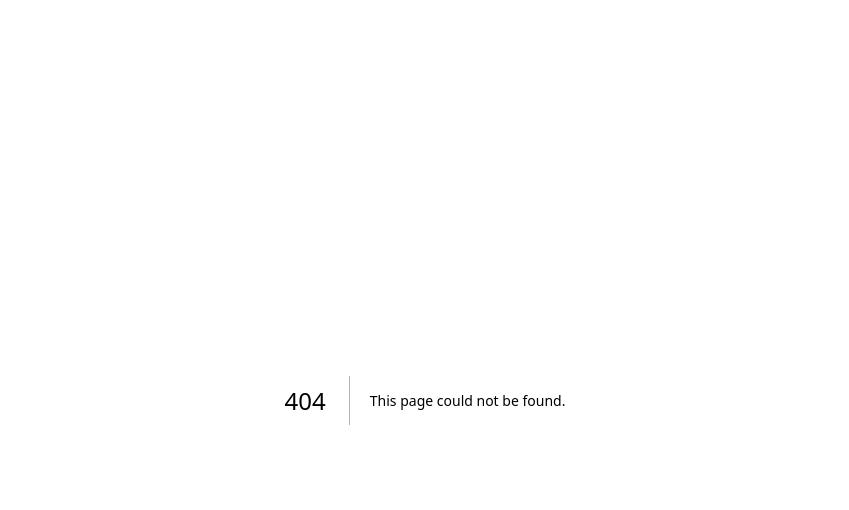
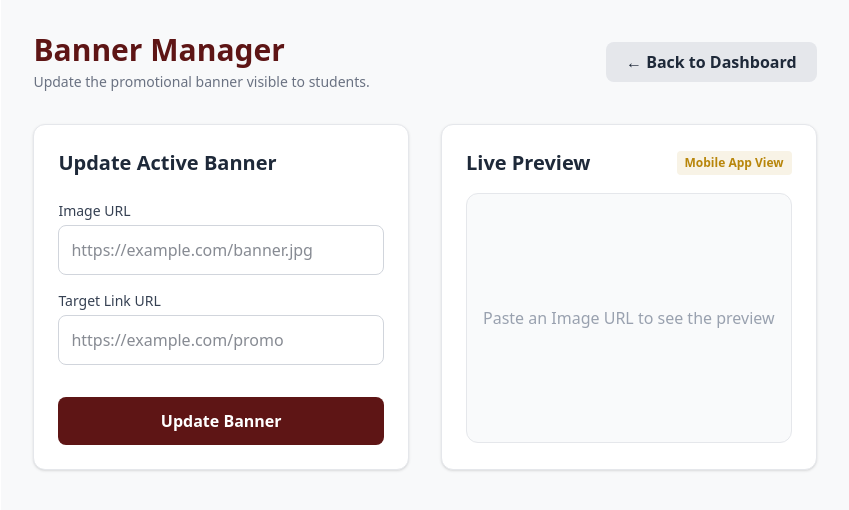
Before and after one commit to ishrawat/trishakti-defence, a Next.js app: page /teacher/banner in a window 1280 px wide. Before the commit this address had no page. Shown: the top 510 px of the page, without its empty margins (215-1064 px from the left). Built offline with nearby package versions, Linux system fonts and the light colour scheme.

Commit message:
feat: admin banner manager UI and API

```diff
--- /dev/null
+++ b/app/api/admin/banner/route.ts
@@ -0,0 +1,24 @@
+export const instant = false;
+import { NextRequest, NextResponse } from 'next/server';
+import { prisma } from '@/lib/prisma';
+import { getUserFromRequest } from '@/lib/auth';
+
+export async function POST(req: NextRequest) {
+  const auth = await getUserFromRequest(req);
+  if (!auth || auth.role !== 'TEACHER') return NextResponse.json({ error: 'Unauthorized' }, { status: 401 });
+
+  try {
+    const { imageUrl, linkUrl } = await req.json();
+
+    if (!imageUrl || !linkUrl) {
+      return NextResponse.json({ error: 'Image URL and Link URL are required' }, { status: 400 });
+    }
+
+    await prisma.banner.updateMany({ data: { isActive: false } });
+    const newBanner = await prisma.banner.create({ data: { imageUrl, linkUrl, isActive: true } });
+
+    return NextResponse.json(newBanner);
+  } catch (error: any) {
+    return NextResponse.json({ error: 'Failed to update banner' }, { status: 500 });
+  }
+}
--- /dev/null
+++ b/app/teacher/banner/page.tsx
@@ -0,0 +1,102 @@
+'use client';
+
+import { useState } from 'react';
+import Link from 'next/link';
+
+export default function BannerManager() {
+  const [imageUrl, setImageUrl] = useState('');
+  const [linkUrl, setLinkUrl] = useState('');
+  const [loading, setLoading] = useState(false);
+  const [success, setSuccess] = useState(false);
+  const [error, setError] = useState('');
+
+  const handleSubmit = async (e: React.FormEvent) => {
+    e.preventDefault();
+    setLoading(true); setSuccess(false); setError('');
+
+    try {
+      const res = await fetch('/api/admin/banner', {
+        method: 'POST',
+        headers: { 'Content-Type': 'application/json' },
+        body: JSON.stringify({ imageUrl, linkUrl }),
+        cache: 'no-store'
+      });
+
+      if (!res.ok) {
+        const data = await res.json();
+        throw new Error(data.error || 'Failed to update banner');
+      }
+
+      setSuccess(true);
+      setImageUrl(''); setLinkUrl('');
+    } catch (err: any) {
+      setError(err.message);
+    } finally {
+      setLoading(false);
+    }
+  };
+
+  return (
+    <div className="p-8 max-w-5xl mx-auto min-h-screen bg-[#F8F9FA] text-gray-900 font-sans">
+      <div className="flex justify-between items-center mb-8">
+        <div>
+          <h1 className="text-3xl font-bold text-[#5e1515]">Banner Manager</h1>
+          <p className="text-gray-500 text-sm mt-1">Update the promotional banner visible to students.</p>
+        </div>
+        <Link href="/teacher" className="bg-gray-200 text-gray-800 px-5 py-2 rounded-lg font-semibold hover:bg-gray-300 transition-colors">
+          &larr; Back to Dashboard
+        </Link>
+      </div>
+
+      <div className="grid grid-cols-1 md:grid-cols-2 gap-8">
+        <div className="bg-white p-6 rounded-xl shadow-sm border border-gray-200 h-fit">
+          <h2 className="text-xl font-bold text-gray-800 mb-6">Update Active Banner</h2>
+
+          {success && (
+            <div className="bg-green-50 text-green-700 p-3 rounded-lg mb-4 text-sm font-bold border border-green-200 flex items-center gap-2">
+              ✅ Banner updated successfully! It is now live.
+            </div>
+          )}
+          {error && (
+            <div className="bg-red-50 text-red-700 p-3 rounded-lg mb-4 text-sm font-bold border border-red-200">
+              ❌ {error}
+            </div>
+          )}
+
+          <form onSubmit={handleSubmit} className="space-y-4">
+            <div>
+              <label className="block text-sm font-medium text-gray-700 mb-1">Image URL</label>
+              <input type="url" required value={imageUrl} onChange={(e) => setImageUrl(e.target.value)} className="w-full border border-gray-300 p-3 rounded-lg focus:outline-none focus:ring-2 focus:ring-[#5e1515]/50" placeholder="https://example.com/banner.jpg" />
+            </div>
+            <div>
+              <label className="block text-sm font-medium text-gray-700 mb-1">Target Link URL</label>
+              <input type="url" required value={linkUrl} onChange={(e) => setLinkUrl(e.target.value)} className="w-full border border-gray-300 p-3 rounded-lg focus:outline-none focus:ring-2 focus:ring-[#5e1515]/50" placeholder="https://example.com/promo" />
+            </div>
+            <button type="submit" disabled={loading} className="w-full bg-[#5e1515] text-white font-bold py-3 rounded-lg hover:bg-[#4a1010] transition-colors disabled:bg-gray-400 mt-4">
+              {loading ? 'Updating...' : 'Update Banner'}
+            </button>
+          </form>
+        </div>
+
+        <div className="bg-white p-6 rounded-xl shadow-sm border border-gray-200">
+          <h2 className="text-xl font-bold text-gray-800 mb-4 flex items-center justify-between">
+            Live Preview
+            <span className="text-xs font-bold text-[#B8860B] bg-[#B8860B]/10 px-2 py-1 rounded">Mobile App View</span>
+          </h2>
+          <div className="border border-gray-200 rounded-xl p-4 bg-gray-50 flex items-center justify-center min-h-[250px]">
+            {imageUrl ? (
+              <a href={linkUrl || '#'} target="_blank" rel="noopener noreferrer" className="block w-full max-w-sm rounded-lg overflow-hidden shadow-md border border-gray-200 hover:opacity-90 transition-opacity">
+                {/* eslint-disable-next-line @next/next/no-img-element */}
+                <img src={imageUrl} alt="Banner Preview" className="w-full h-auto object-cover" onError={(e) => { (e.target as HTMLImageElement).src = 'https://via.placeholder.com/400x150?text=Invalid+Image+URL'; }} />
+              </a>
+            ) : (
+              <div className="text-center text-gray-400">
+                <p>Paste an Image URL to see the preview</p>
+              </div>
+            )}
+          </div>
+        </div>
+      </div>
+    </div>
+  );
+}
--- a/app/teacher/page.tsx
+++ b/app/teacher/page.tsx
@@ -51,6 +51,11 @@ export default function AdminDashboard() {
       {/* HEADER WITH NEW BUTTONS */}
       <div className="flex flex-col md:flex-row justify-between items-start md:items-center mb-6 gap-4">
         <h1 className="text-3xl font-bold text-blue-900">Admin / Teacher Dashboard</h1>
+        <div className="mt-4 mb-6">
+          <a href="/teacher/banner" className="inline-flex items-center gap-2 bg-[#5e1515] text-white px-6 py-3 rounded-lg font-bold hover:bg-[#4a1010] transition-colors shadow-sm">
+            🖼️ Manage Promo Banner
+          </a>
+        </div>
 
         <div className="flex flex-wrap gap-3">
           <Link href="/teacher/notifications" className="bg-yellow-600 text-white px-5 py-2 rounded-lg font-semibold hover:bg-yellow-700 shadow-sm transition-colors flex items-center gap-2">
```
Also changed, not shown: 1 other file (tests, documents, lock files or other folders).
